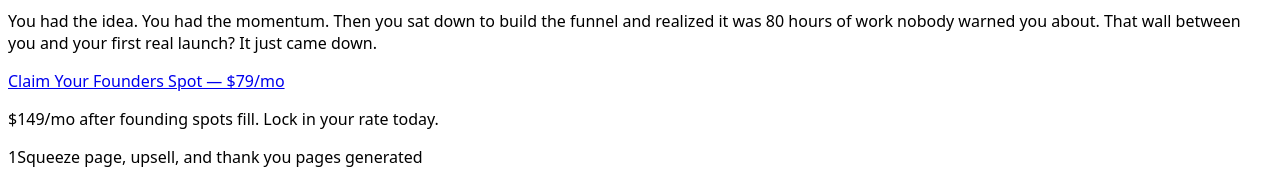
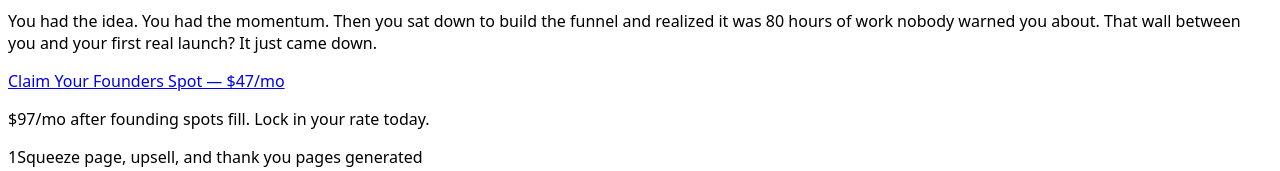
Before and after one commit to AGutierrez4/forrestry-website, a React (Vite) app: page / in a window 1280 px wide. Shown: the part 264-435 px from the top of the page. Built offline with nearby package versions, Linux system fonts and the light colour scheme; the HTML template or start-up script is replaced by a standard one.

Commit message:
Pricing: update to /mo standard, /mo founders rate (52% off)

```diff
--- a/src/components/FAQ.tsx
+++ b/src/components/FAQ.tsx
@@ -12,7 +12,7 @@ const faqs = [
   },
   {
     q: 'What happens after the 100 founding spots fill?',
-    a: 'The price goes to $149/mo. If you lock in the founding rate at $79/mo, that rate stays locked for 2 years. No bait and switch.',
+    a: 'The price goes to $97/mo. If you lock in the founding rate at $47/mo, that rate stays locked for 2 years. No bait and switch.',
   },
   {
     q: 'Can I cancel anytime?',
--- a/src/components/company/CompanyCTA.tsx
+++ b/src/components/company/CompanyCTA.tsx
@@ -29,7 +29,7 @@ export default function CompanyCTA() {
             href="https://buy.stripe.com/8x24gAb9p0fF2nOce2frW00"
             className="inline-block px-10 py-4 rounded-xl bg-green text-black font-bold text-lg no-underline shadow-[0_0_40px_rgba(74,222,128,0.2)] hover:bg-green/90 hover:shadow-[0_0_60px_rgba(74,222,128,0.4)] transition-all mb-4"
           >
-            Claim Your Founders Spot — $79/mo
+            Claim Your Founders Spot — $47/mo
           </a>
           <p className="text-muted text-sm">
             Limited to the first 100 founding members.
--- a/src/components/company/CompanyHero.tsx
+++ b/src/components/company/CompanyHero.tsx
@@ -36,10 +36,10 @@ export default function CompanyHero() {
             href="https://buy.stripe.com/8x24gAb9p0fF2nOce2frW00"
             className="inline-block px-10 py-4 rounded-xl bg-green text-black font-bold text-lg no-underline shadow-[0_0_40px_rgba(74,222,128,0.2)] hover:bg-green/90 hover:shadow-[0_0_60px_rgba(74,222,128,0.4)] transition-all mb-4"
           >
-            Claim Your Founders Spot — $79/mo
+            Claim Your Founders Spot — $47/mo
           </a>
           <p className="text-muted text-sm mb-14">
-            $149/mo after founding spots fill. Lock in your rate today.
+            $97/mo after founding spots fill. Lock in your rate today.
           </p>
         </div>
 
--- a/src/components/company/EfficiencyTable.tsx
+++ b/src/components/company/EfficiencyTable.tsx
@@ -2,7 +2,7 @@ import FadeUp from '../FadeUp'
 
 const rows = [
   { label: 'Time to launch', diy: '80+ hours', agency: '2-4 weeks', fs: 'As little as 1 day' },
-  { label: 'Cost', diy: 'Your time + 6 subscriptions', agency: '$5,000-$15,000', fs: '$79/mo Founders Rate' },
+  { label: 'Cost', diy: 'Your time + 6 subscriptions', agency: '$5,000-$15,000', fs: '$47/mo Founders Rate' },
   { label: 'Webinar script', diy: '20-25 hours of writing', agency: 'Copywriter writes it', fs: '60-min. webinar script generated from your story' },
   { label: 'Funnel pages', diy: 'DIY in your page builder', agency: 'Designer builds them', fs: 'Fully designed 4-page funnel stack, ready to deploy' },
   { label: 'Email sequences', diy: '10-15 hours minimum', agency: 'Extra cost, extra wait', fs: 'Full nurture stack, in order' },
@@ -60,7 +60,7 @@ export default function EfficiencyTable() {
               href="https://buy.stripe.com/8x24gAb9p0fF2nOce2frW00"
               className="inline-block px-10 py-4 rounded-xl bg-green text-black font-bold text-lg no-underline shadow-[0_0_40px_rgba(74,222,128,0.2)] hover:bg-green/90 hover:shadow-[0_0_60px_rgba(74,222,128,0.4)] transition-all"
             >
-              Claim Your Founders Spot — $79/mo
+              Claim Your Founders Spot — $47/mo
             </a>
             <p className="text-muted text-sm mt-4">
               Limited to the first 100 founding members.
--- a/src/components/company/Founder.tsx
+++ b/src/components/company/Founder.tsx
@@ -59,7 +59,7 @@ export default function Founder() {
                 </p>
               </blockquote>
               <p className="text-muted text-sm leading-relaxed">
-                100 founding spots. Once they are gone, the price goes to $149/mo.
+                100 founding spots. Once they are gone, the price goes to $97/mo.
               </p>
             </div>
           </div>
--- a/src/components/company/FoundersPricing.tsx
+++ b/src/components/company/FoundersPricing.tsx
@@ -24,13 +24,13 @@ export default function FoundersPricing() {
             </div>
 
             <div className="text-center mt-4 mb-6">
-              <p className="text-muted text-sm line-through mb-1">$149/mo</p>
+              <p className="text-muted text-sm line-through mb-1">$97/mo</p>
               <div className="flex items-baseline justify-center gap-2">
-                <span className="text-[3rem] font-extrabold text-text">$79</span>
+                <span className="text-[3rem] font-extrabold text-text">$47</span>
                 <span className="text-muted text-lg">/mo</span>
               </div>
               <p className="text-green text-sm font-semibold mt-1">
-                47% off — Founding Members Only
+                52% off — Founding Members Only
               </p>
             </div>
 
--- a/src/pages/About.tsx
+++ b/src/pages/About.tsx
@@ -100,7 +100,7 @@ export default function About() {
                 href="https://buy.stripe.com/8x24gAb9p0fF2nOce2frW00"
                 className="inline-block px-10 py-4 rounded-xl bg-green text-black font-bold text-lg no-underline shadow-[0_0_40px_rgba(74,222,128,0.2)] hover:bg-green/90 hover:shadow-[0_0_60px_rgba(74,222,128,0.4)] transition-all"
               >
-                Claim Your Founders Spot — $79/mo
+                Claim Your Founders Spot — $47/mo
               </a>
             </div>
           </FadeUp>
--- a/src/pages/Terms.tsx
+++ b/src/pages/Terms.tsx
@@ -56,7 +56,7 @@ export default function Terms() {
                 <h2 className="text-lg font-semibold text-white mb-3">3. Subscription & Billing</h2>
                 <p>
                   Subscriptions are billed monthly through Stripe. Founding member pricing
-                  ($79/mo) is locked for 2 years from the date of initial subscription.
+                  ($47/mo) is locked for 2 years from the date of initial subscription.
                   After the 2-year lock period, pricing may be adjusted with 30 days notice.
                   You may cancel your subscription at any time.
                 </p>
```
